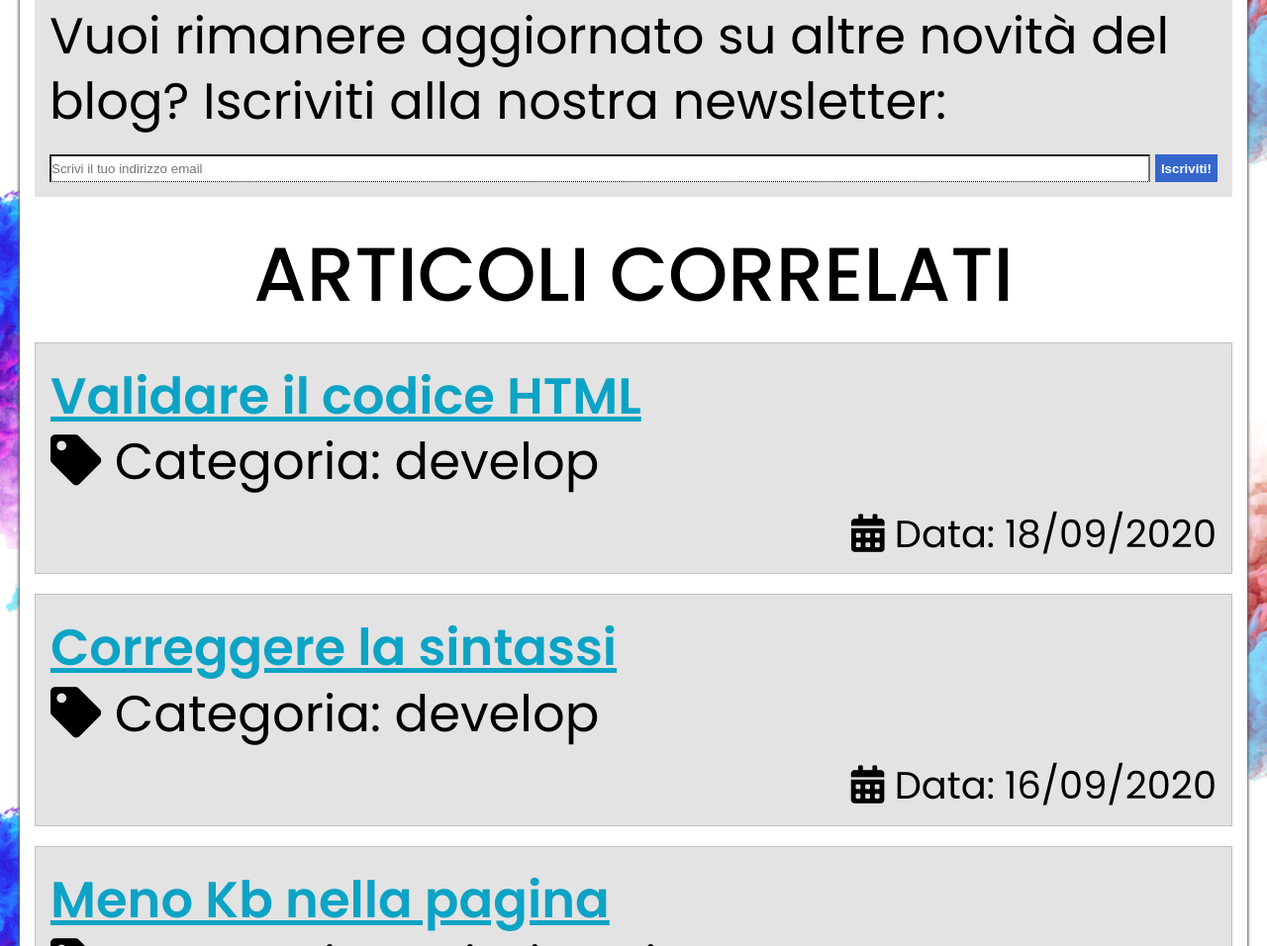
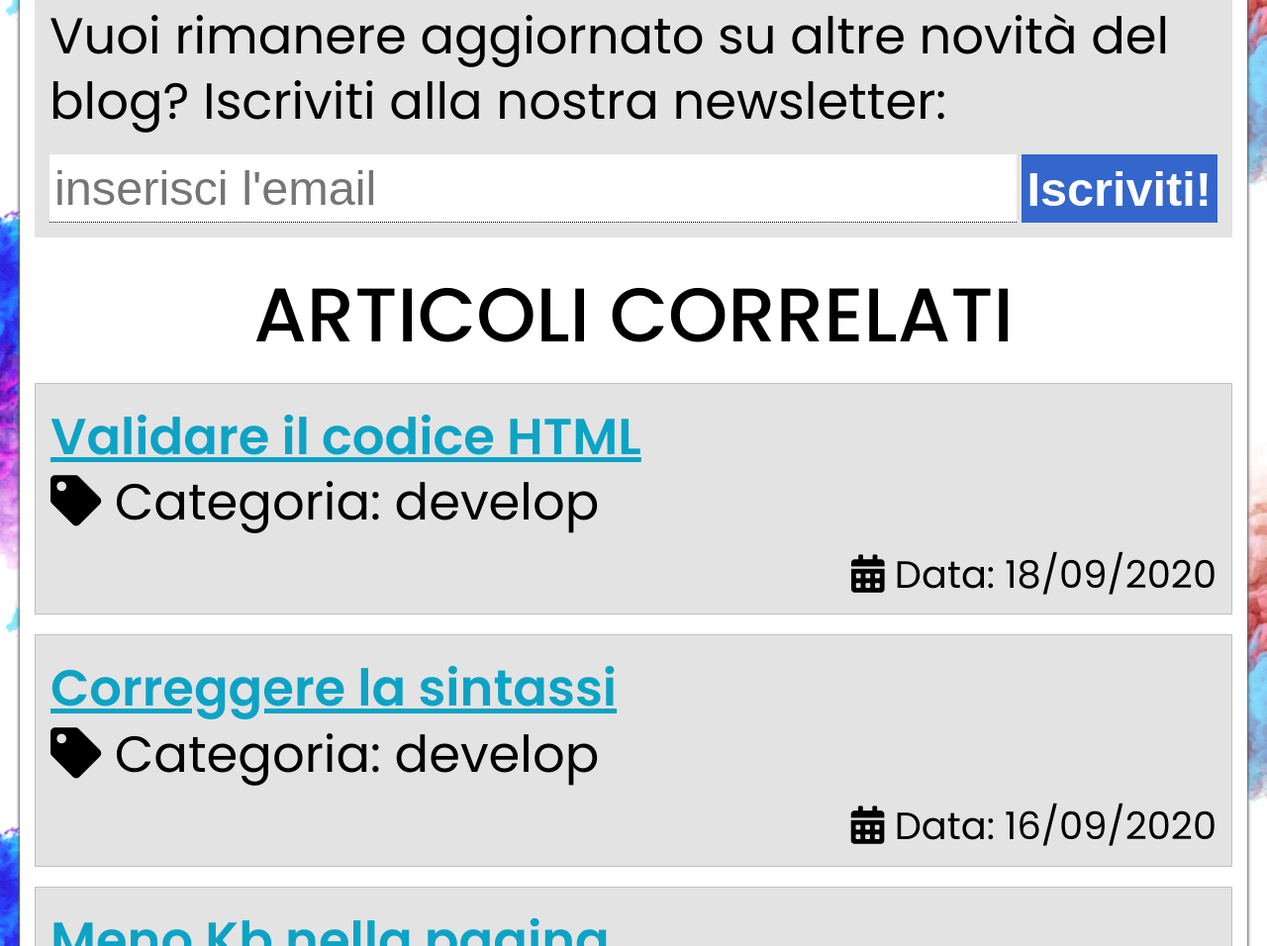
Before and after one commit to kaem0n/epicode-U1-W1-D4, a plain HTML site: page index.html in a window 1280 px wide. Shown: the part 4261-5217 px from the top of the page at 99% size. Drawn offline with Linux system fonts and the light colour scheme.

Commit message:
Added input style.

```diff
--- a/assets/style.css
+++ b/assets/style.css
@@ -175,8 +175,10 @@ form {
 }
 
 input[type="email"] {
+    font-size: 3.8vw;
+    border: none;
     border-bottom: 1px dotted black;
-    padding: 5px 0;
+    padding: 6px 5px;
     width: 100%;
     margin-right: 5px;
 }
@@ -186,4 +188,5 @@ button {
     color: white;
     border: none;
     font-weight: 600;
+    font-size: 3.8vw;
 }
--- a/index.html
+++ b/index.html
@@ -145,7 +145,7 @@
           <input
             type="email"
             id="email"
-            placeholder="Scrivi il tuo indirizzo email"
+            placeholder="inserisci l'email"
             required=""
           />
           <button>Iscriviti!</button>
```
